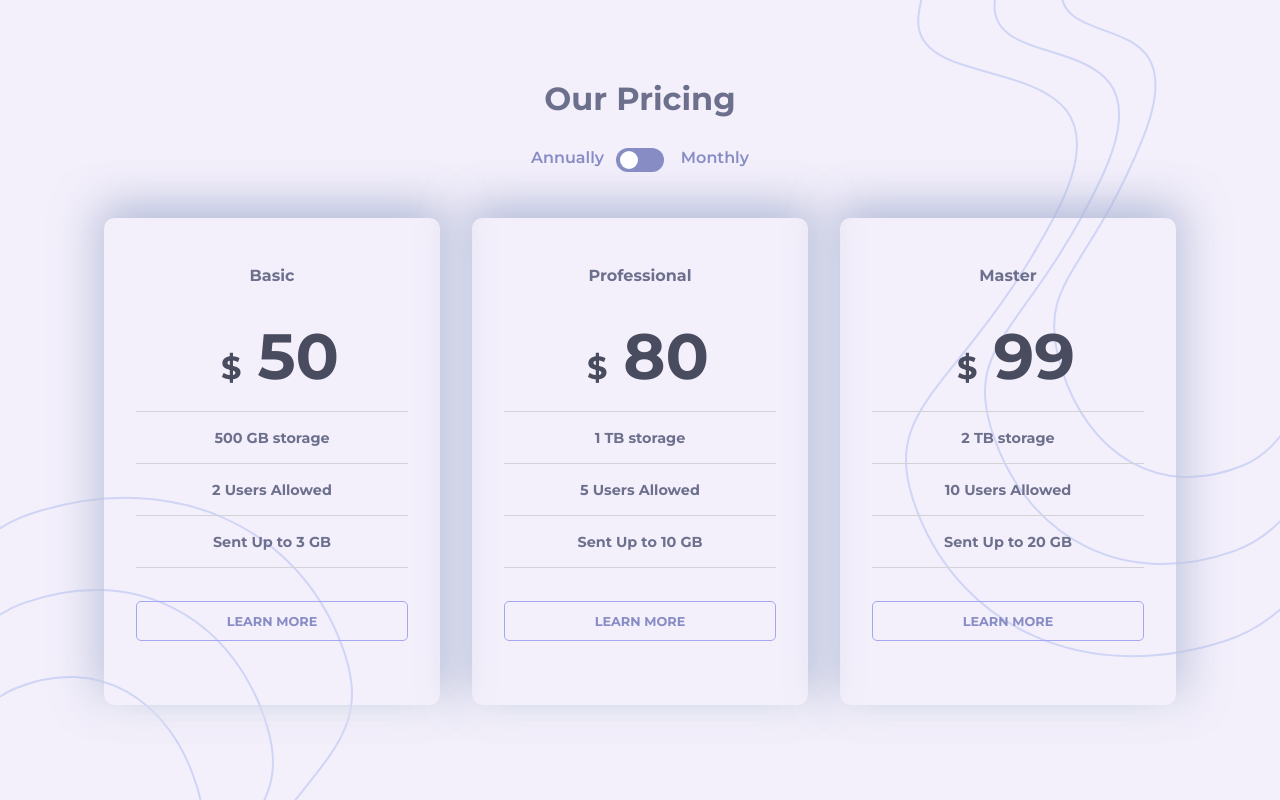
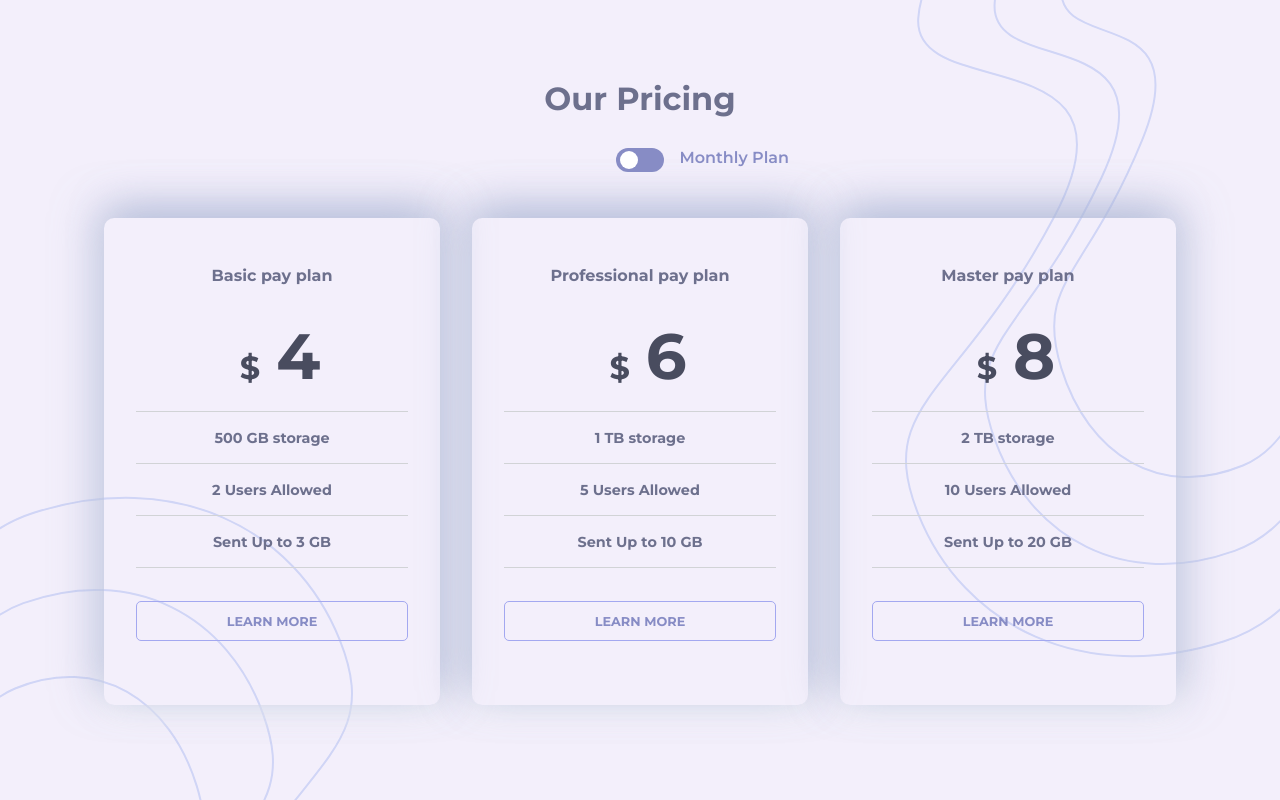
Before and after one commit to stereogamm/pricing-component, a React (Vite) app: page / in a window 1280 px wide. Built offline with nearby package versions, Linux system fonts and the light colour scheme.

Commit message:
improved ally

```diff
--- a/src/Components/App.jsx
+++ b/src/Components/App.jsx
@@ -8,18 +8,18 @@ import Toggle from "./Toggle";
 
 function App() {
   //true=annually payment, false=monthly payment
-  const [value, setValue] = useState(false);
+  const [isYearly, setIsYearly] = useState(false);
 
-  function toggleState(event) {
-    setValue(event.target.checked);
+  function togglePayPlan(event) {
+    setIsYearly(event.target.checked);
   }
 
   return (
     <>
       <main className="main">
-        <h1>Our Pricing</h1>
-        <Toggle toggleState={toggleState} />
-        <Card data={value? monthlyData : annuallyData} />
+        <h1 tabIndex="0">Our Pricing</h1>
+        <Toggle isYearly={isYearly} togglePayPlan={togglePayPlan} />
+        <Card data={isYearly ? annuallyData : monthlyData}  />
       </main>
     </>
   );
--- a/src/Components/Button.jsx
+++ b/src/Components/Button.jsx
@@ -1,7 +1,7 @@
 function Button() {
     return (
         <div className="button__wrapper">
-            <button className="more__button">Learn more</button>
+            <button className="more__button" aria-label="Learn more about this plan">Learn more</button>
         </div>
     )
 }
--- a/src/Components/Card.jsx
+++ b/src/Components/Card.jsx
@@ -5,7 +5,7 @@ function Card({ data }) {
   return (
     <div className="card__wrapper">
       {data.map((card, index) => (
-        <article  key={index} tabIndex="0" className="price__card">
+        <article tabIndex="0" key={index} className="price__card">
           <h2>{card.header}</h2>
           <CountUp className="price__block" start={1} end={card.price} duration={2} />
           <hr />
--- a/src/Components/Toggle.jsx
+++ b/src/Components/Toggle.jsx
@@ -1,13 +1,19 @@
-function Toggle({ toggleState }) {
+function Toggle({ isYearly, togglePayPlan }) {
   return (
     <>
-      <label className="toggle">
+      <label className="toggle" id="toggle">
         <input
           type="checkbox"
           className="toggle__input"
-          onChange={toggleState}
+          onChange={togglePayPlan}
+          checked={isYearly}
+          aria-live="polite"
+          aria-checked={isYearly}
         ></input>
         <span className="toggle__slider"></span>
+        <span className="toggle__label"></span>
+        <span className={`monthly ${isYearly ? "hidden" : ""}`}>Monthly Plan</span>
+        <span className={`annually ${isYearly  ? "" : "hidden"}`}>Annual Plan</span>
       </label>
     </>
   );
--- a/src/Data/annuallyData.js
+++ b/src/Data/annuallyData.js
@@ -1,6 +1,6 @@
 const annuallyData = [
   {
-    header: "Basic",
+    header: "Basic pricing plan",
     price: 50,
     storage: 500,
     units: "GB",
@@ -8,7 +8,7 @@ const annuallyData = [
     update: 3,
   },
   {
-    header: "Professional",
+    header: "Professional pricing plan",
     price: 80,
     storage: 1,
     units: "TB",
@@ -16,7 +16,7 @@ const annuallyData = [
     update: 10,
   },
   {
-    header: "Master",
+    header: "Master pricing plan",
     price: 99,
     storage: 2,
     units: "TB",
--- a/src/Data/monthlyData.js
+++ b/src/Data/monthlyData.js
@@ -1,6 +1,6 @@
 const monthlyData = [
   {
-    header: "Basic",
+    header: "Basic pay plan",
     price: 4,
     storage: 500,
     units: "GB",
@@ -8,7 +8,7 @@ const monthlyData = [
     update: 3,
   },
   {
-    header: "Professional",
+    header: "Professional pay plan",
     price: 6,
     storage: 1,
     units: "TB",
@@ -16,7 +16,7 @@ const monthlyData = [
     update: 10,
   },
   {
-    header: "Master",
+    header: "Master pay plan",
     price: 8,
     storage: 2,
     units: "TB",
--- a/src/styles/App.css
+++ b/src/styles/App.css
@@ -142,22 +142,25 @@ hr {
   height: 1.5rem;
 }
 
-.toggle::before {
-  content: "Annually";
+.annually {
   position: absolute;
-  left: -85px;
+  left: -120px;
   font-size: 1rem;
   color: var(--button);
   font-weight: 600;
 }
 
-.toggle::after {
-  content: "Monthly";
+.monthly {
   position: absolute;
-  right: -85px;
+  right: -125px;
   font-size: 1rem;
   color: var(--button);
   font-weight: 600;
+}
+
+/*hidden label from DOM for correct screenreader work*/
+.hidden {
+  display: none;
 }
 
 .toggle__input {
@@ -207,7 +210,6 @@ hr {
 .toggle__input:checked + .toggle__slider::before {
   transform: translateX(24px);
 }
-
 
 @media (max-width: 1140px) {
   .card__wrapper {
```
